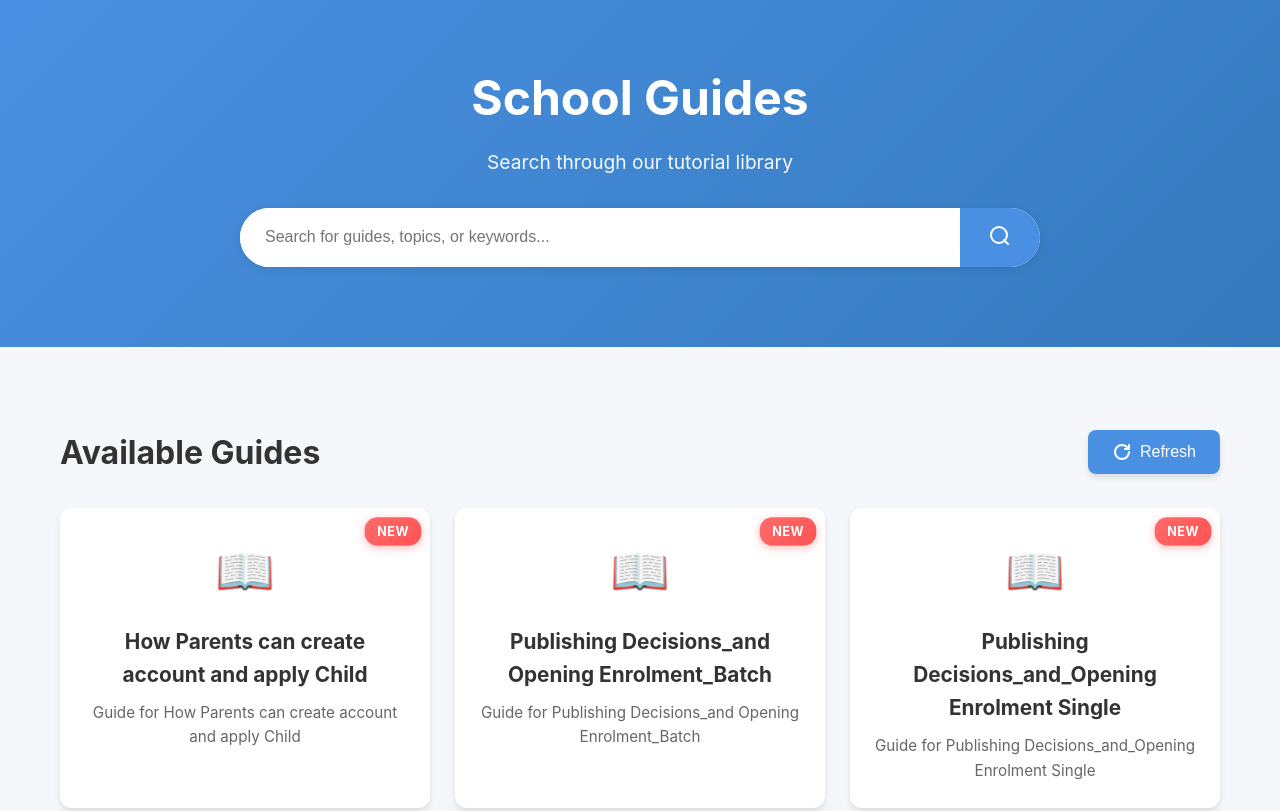
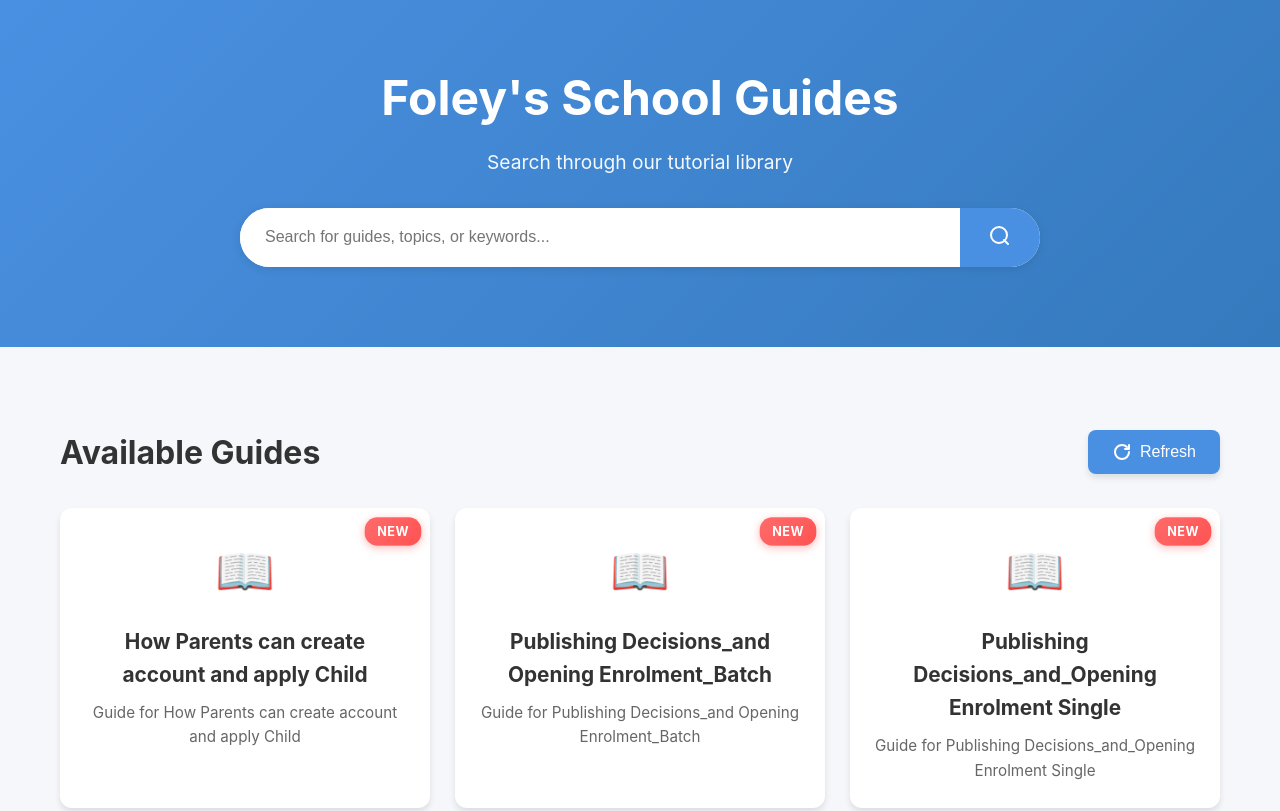
Before and after one commit to icannotfindname/school_guides, a website: page index.html in a window 1280 px wide. Shown: the top 811 px of the page. Drawn offline with Linux system fonts and the light colour scheme; a script that the page names is missing.

Commit message:
Change title to Foley's School Guides

```diff
--- a/index.html
+++ b/index.html
@@ -3,7 +3,7 @@
 <head>
     <meta charset="UTF-8">
     <meta name="viewport" content="width=device-width, initial-scale=1.0">
-    <title>School Guides - Tutorial Library</title>
+    <title>Foley's School Guides - Tutorial Library</title>
     <link rel="stylesheet" href="styles.css">
     <script src="https://cdnjs.cloudflare.com/ajax/libs/pdf.js/3.11.174/pdf.min.js"></script>
 </head>
@@ -11,7 +11,7 @@
     <!-- Search Section (Prominent) -->
     <div class="search-container">
         <div class="search-wrapper">
-            <h1>School Guides</h1>
+            <h1>Foley's School Guides</h1>
             <p class="subtitle">Search through our tutorial library</p>
             <div class="search-box">
                 <input type="text" id="searchInput" placeholder="Search for guides, topics, or keywords..." autocomplete="off">
```
